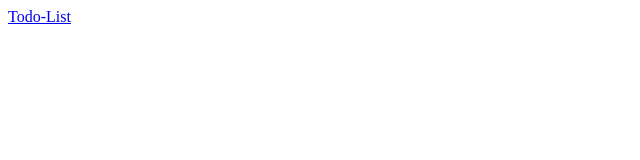
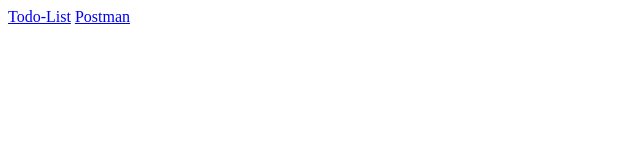
Before and after one commit to Sandeep-DCI/Sandeep-DCI.github.io, a plain HTML site: page index.html in a window 1280 px wide. Shown: the full height of the page, 0-640 px from the left. Drawn offline with Linux system fonts and the light colour scheme.

Commit message:
added postman

```diff
--- a/index.html
+++ b/index.html
@@ -8,5 +8,6 @@
 </head>
 <body>
     <a href="http://sandeepsangwan.me/Todo-list/ ">Todo-List</a>
+    <a href="http://sandeepsangwan.me/postman/">Postman</a>
 </body>
 </html>
```
